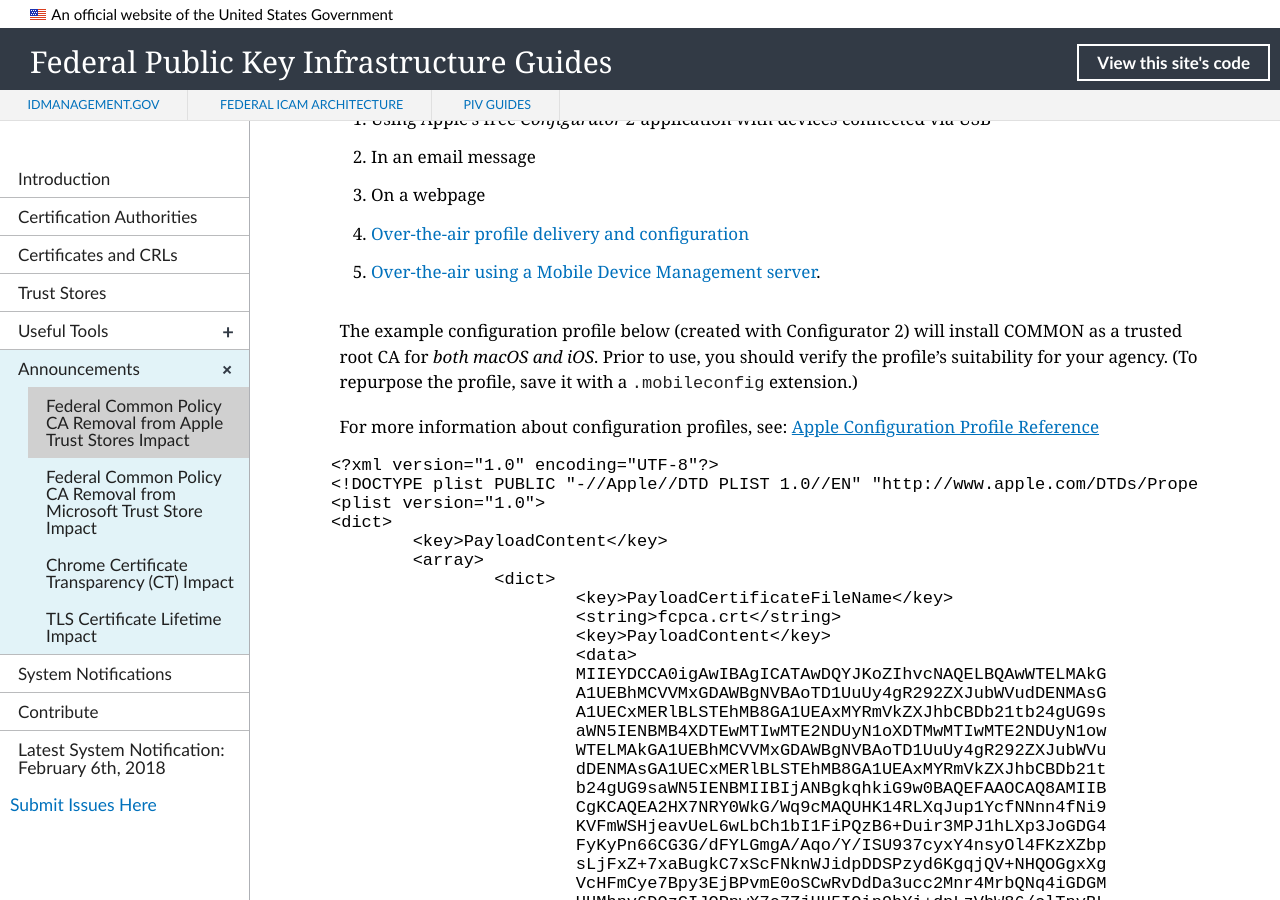
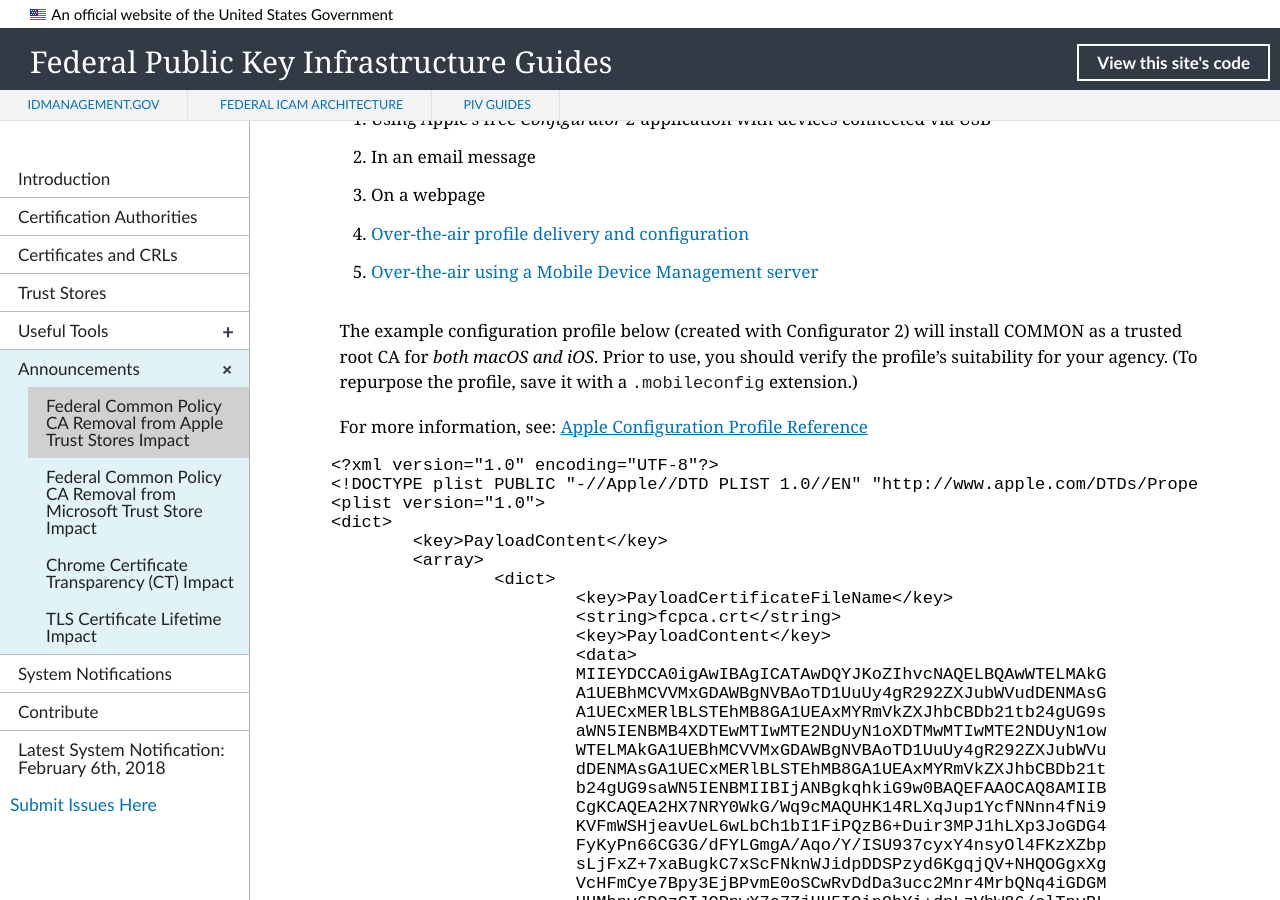
Before and after one commit to GSA/fpki-guides, a Jekyll site: the page built from _announcements/01_apple_common_removal.md, in a window 1280 px wide and 900 px high, scrolled down 4448 px. Built offline with Jekyll 4.4.1, drawn with Linux system fonts in a browser that asks for light colours; nearby versions of some CDN libraries; library files that are not in the unit come from our copies.

Commit message:
Update 01_apple_common_removal.md
Tweaks

````diff
--- a/_announcements/01_apple_common_removal.md
+++ b/_announcements/01_apple_common_removal.md
@@ -132,11 +132,11 @@
 2. In an email message
 3. On a webpage
 4. [Over-the-air profile delivery and configuration](https://developer.apple.com/library/archive/documentation/NetworkingInternet/Conceptual/iPhoneOTAConfiguration/Introduction/Introduction.html#//apple_ref/doc/uid/TP40009505){:target="_blank"}
-5. [Over-the-air using a Mobile Device Management server](https://developer.apple.com/library/archive/documentation/Miscellaneous/Reference/MobileDeviceManagementProtocolRef/6-MDM_Best_Practices/MDM_Best_Practices.html#//apple_ref/doc/uid/TP40017387-CH5-SW2){:target="_blank"}.
+5. [Over-the-air using a Mobile Device Management server](https://developer.apple.com/library/archive/documentation/Miscellaneous/Reference/MobileDeviceManagementProtocolRef/6-MDM_Best_Practices/MDM_Best_Practices.html#//apple_ref/doc/uid/TP40017387-CH5-SW2){:target="_blank"}
 
 The example configuration profile below (created with Configurator 2) will install COMMON as a trusted root CA for _both macOS and iOS_. Prior to use, you should verify the profile's suitability for your agency. (To repurpose the profile, save it with a `.mobileconfig` extension.)
 
-For more information about configuration profiles, see: [Apple Configuration Profile Reference](https://developer.apple.com/library/content/featuredarticles/iPhoneConfigurationProfileRef/Introduction/Introduction.html){:target="_blank"}
+For more information, see: [Apple Configuration Profile Reference](https://developer.apple.com/library/content/featuredarticles/iPhoneConfigurationProfileRef/Introduction/Introduction.html){:target="_blank"}
 
 ```
 <?xml version="1.0" encoding="UTF-8"?>
@@ -220,8 +220,8 @@
 5. Browse to local *certificate* copies on your device. Select those that you'd like to add to the profile. (For the above example, a copy of the Federal Common Policy CA root certificate was used.)
 6. Click *File* -> *Save* to save your profile to a preferred file location.
 7. Close Configurator 2.
-8. Double-click on the profile to manually install it.
-_OR_
+8. Double-click on the profile to manually install it.<br>
+_OR_<br>
 8. To automate profile installation, use device configuration management applications (e.g., COTS solutions).
 
 #### Option 2:&nbsp;&nbsp;Install COMMON Using Command Line
````
